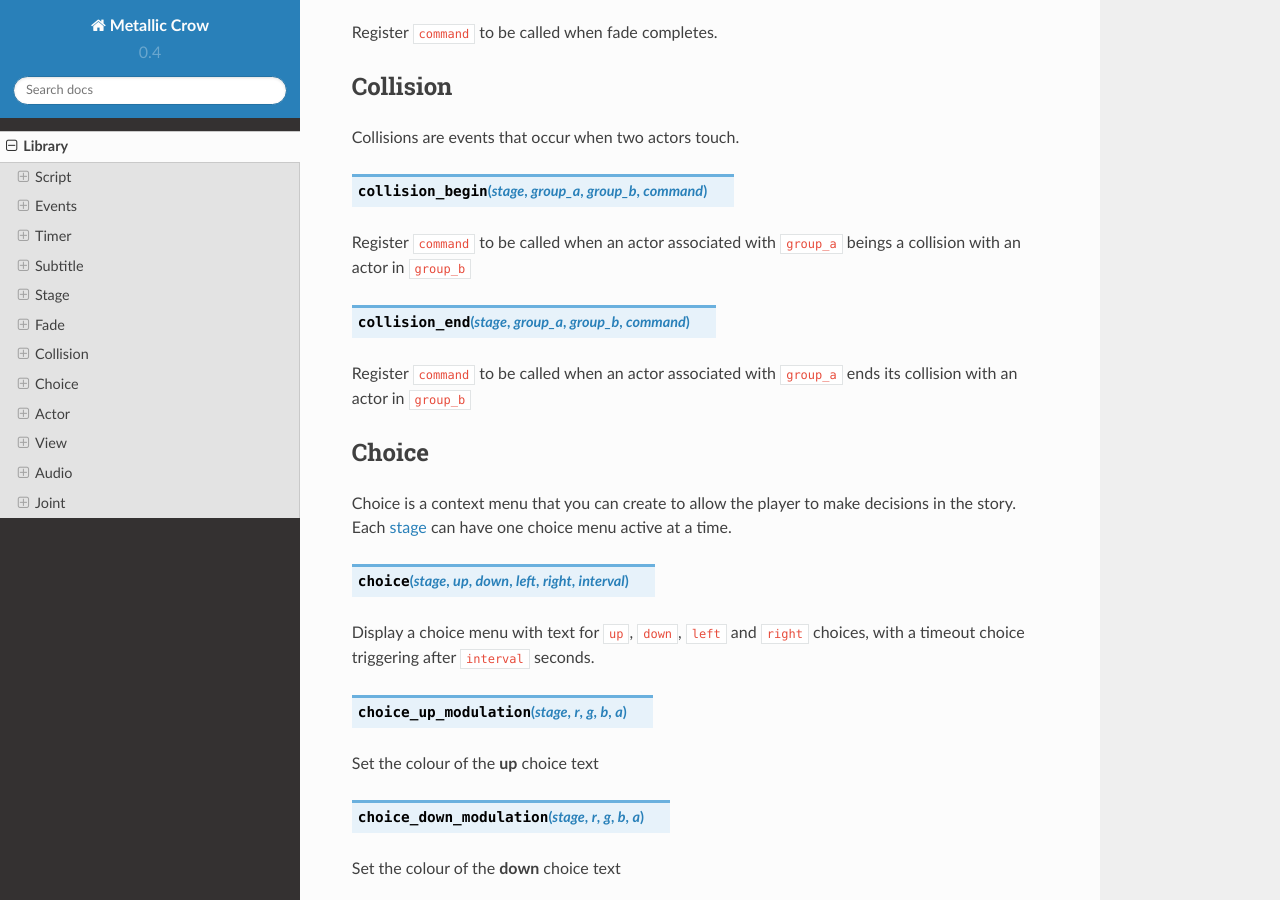
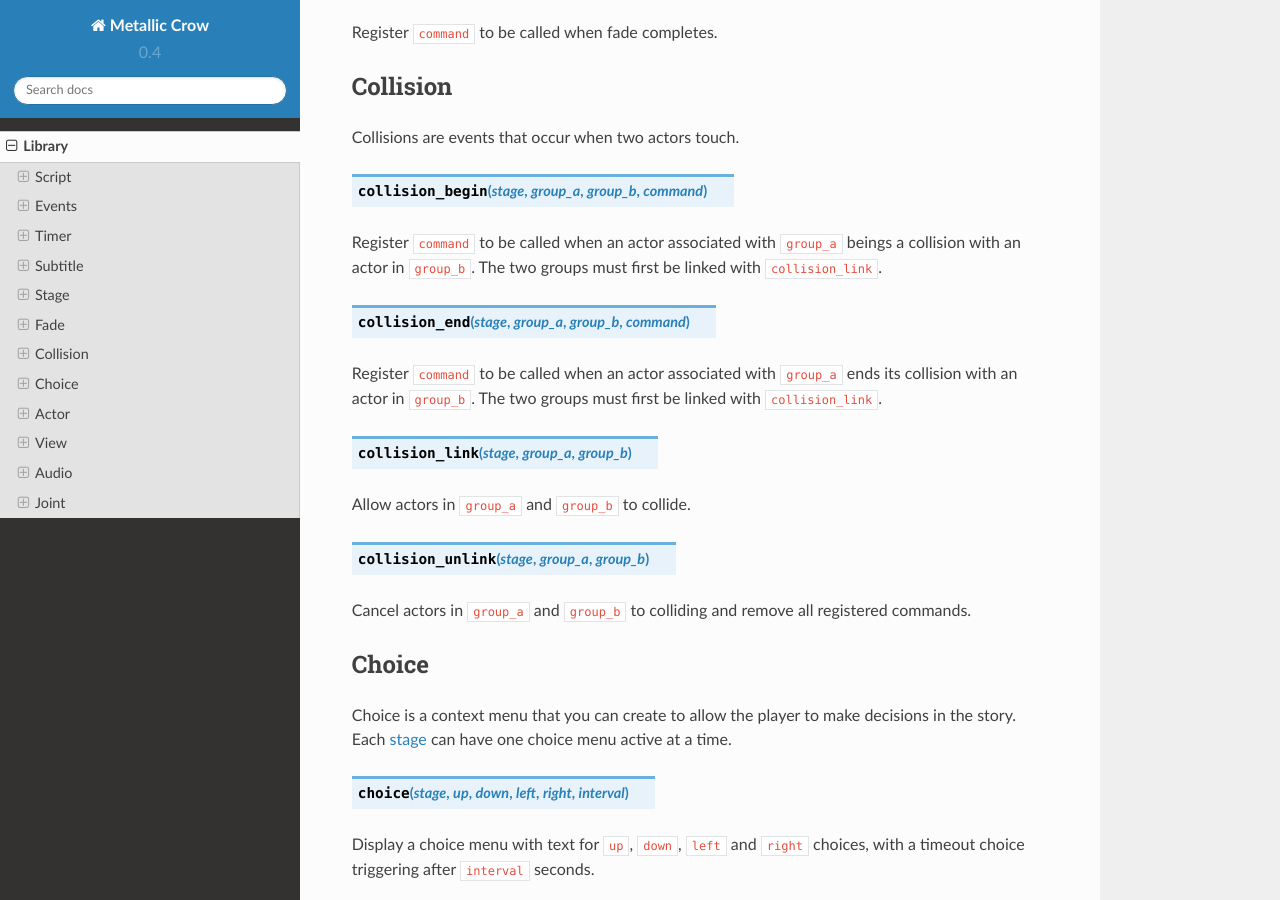
Before and after one commit to dgolbourn/Metallic-Crow, a Sphinx documentation site: the page built from doc/source/library.rst, in a window 1280 px wide and 900 px high, scrolled down 3503 px. Built offline with Sphinx 7.4.7 and the Read the Docs theme 2.0.0, drawn with Linux system fonts in a browser that asks for light colours; some of the changed text lies outside the part shown.

Commit message:
collision_group now uses multi-index

```diff
--- a/CMakeLists.txt
+++ b/CMakeLists.txt
@@ -114,8 +114,6 @@ set (DYNAMICS_SOURCES
 	"${PROJECT_SOURCE_DIR}/src/dynamics/body_impl.h"
 	"${PROJECT_SOURCE_DIR}/src/dynamics/box_search.cc"
 	"${PROJECT_SOURCE_DIR}/src/dynamics/box_search.h"
-	"${PROJECT_SOURCE_DIR}/src/dynamics/collision.cc"
-	"${PROJECT_SOURCE_DIR}/src/dynamics/collision.h"
 	"${PROJECT_SOURCE_DIR}/src/dynamics/collision_group.cc"
 	"${PROJECT_SOURCE_DIR}/src/dynamics/collision_group.h"
 	"${PROJECT_SOURCE_DIR}/src/dynamics/joint.cc"
--- a/doc/source/library.rst
+++ b/doc/source/library.rst
@@ -137,12 +137,19 @@ Collisions are events that occur when two actors touch.
 
 .. function:: collision_begin(stage, group_a, group_b, command)
 
-Register ``command`` to be called when an actor associated with ``group_a`` beings a collision with an actor in ``group_b``
+Register ``command`` to be called when an actor associated with ``group_a`` beings a collision with an actor in ``group_b``.  The two groups must first be linked with ``collision_link``.
 
 .. function:: collision_end(stage, group_a, group_b, command)
 
-Register ``command`` to be called when an actor associated with ``group_a`` ends its collision with an actor in ``group_b``
+Register ``command`` to be called when an actor associated with ``group_a`` ends its collision with an actor in ``group_b``.  The two groups must first be linked with ``collision_link``.
 
+.. function:: collision_link(stage, group_a, group_b)
+
+Allow actors in ``group_a`` and ``group_b`` to collide.
+
+.. function:: collision_unlink(stage, group_a, group_b)
+
+Cancel actors in ``group_a`` and ``group_b`` to colliding and remove all registered commands.
 
 Choice
 ======
@@ -227,6 +234,14 @@ Rotate the actor
 
 Scale the actor
 
+.. function:: actor_link(actor, group)
+
+Add actor to the collision group
+
+.. function:: actor_unlink(actor, group)
+
+Remove actor from the collision group
+
 View
 ====
 
```
Also changed, not shown: 14 other files.
